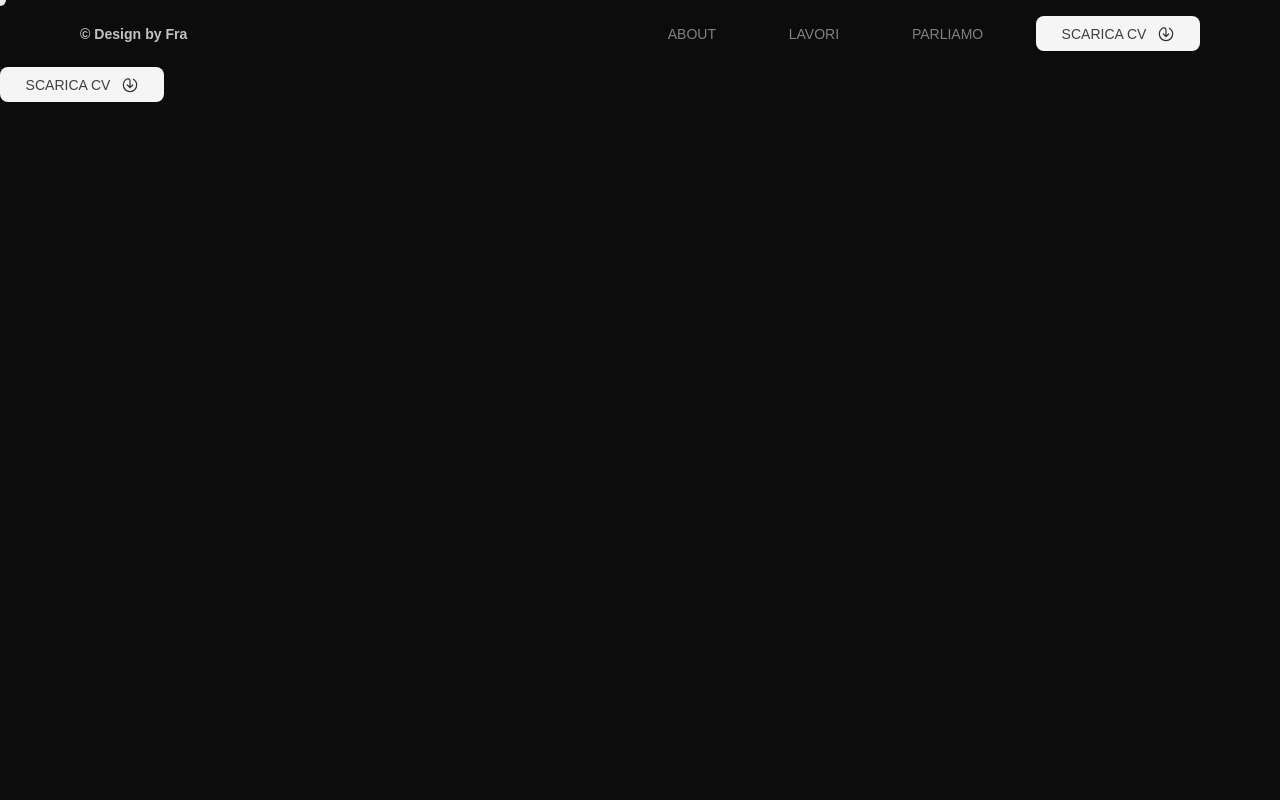
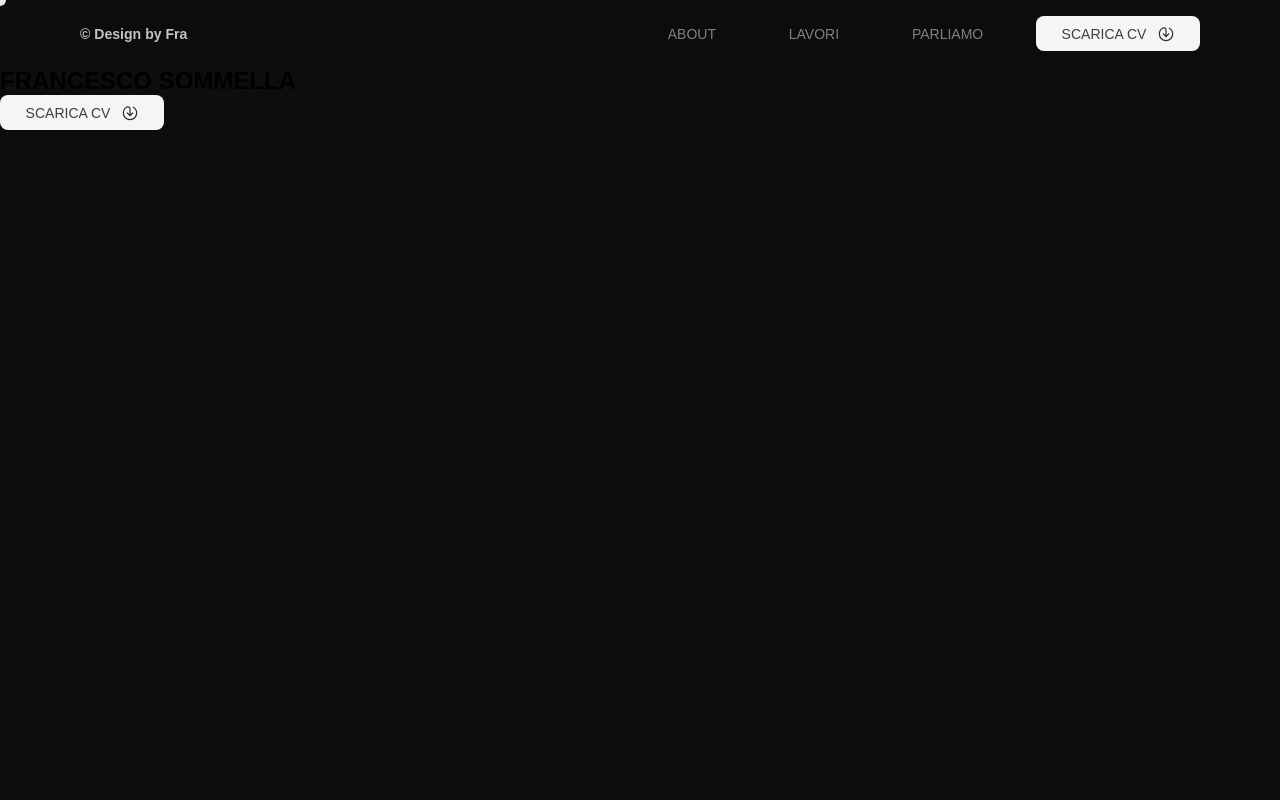
Before and after one commit to Francescosommellaa/Portfolio, a React (Vite) app in the folder francesco/: page / in a window 1280 px wide. Shown: the top 800 px of the page. Built offline with nearby package versions, Linux system fonts and the light colour scheme; a web font is replaced by a local one.

Commit message:
Test CI/CD portfolio

```diff
--- a/francesco/src/Home/Home.tsx
+++ b/francesco/src/Home/Home.tsx
@@ -14,6 +14,7 @@ const Home: React.FC = () => {
 
   return (
     <section aria-label="Home Page">
+      <h1>FRANCESCO SOMMELLA</h1>
       <Button size="S" text="SCARICA CV" iconName="Download" />
       <GoTop />
     </section>
```
